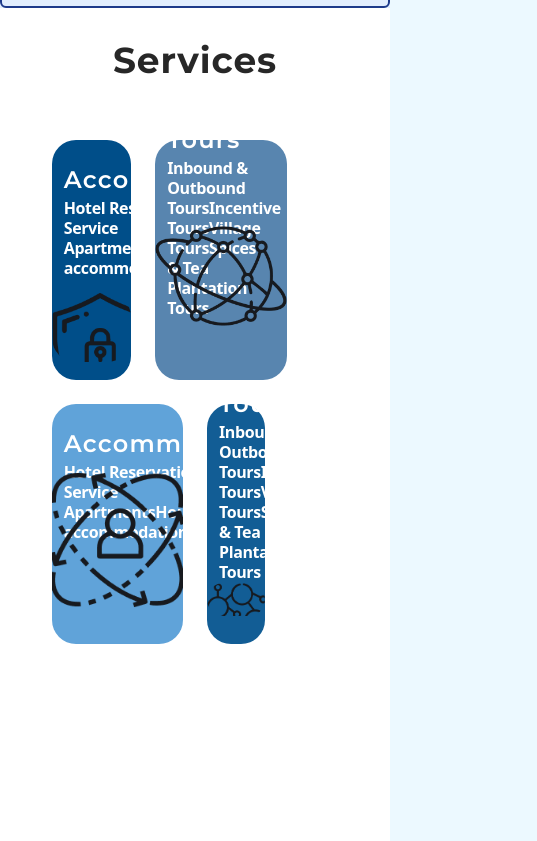
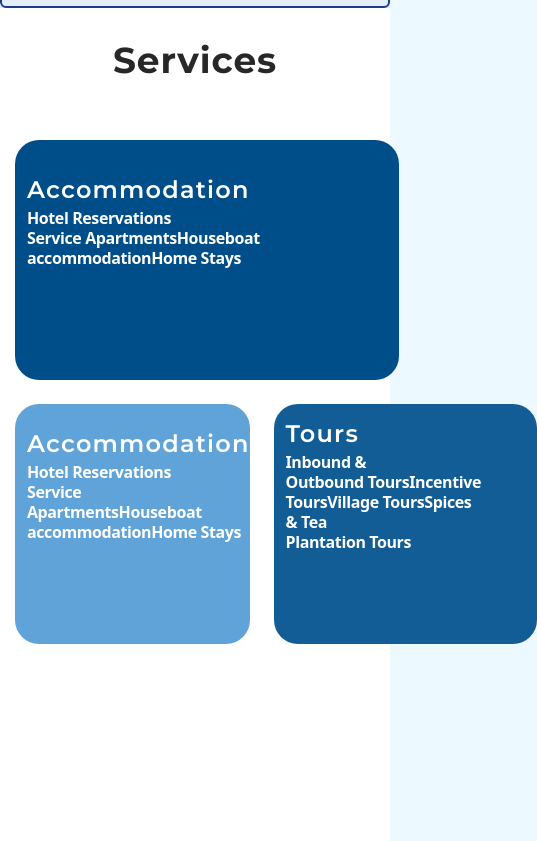
Before and after one commit to HafeefaPC/WorldAir, a React (Vite) app: page / in a window 390 px wide. Shown: the part 1558-2399 px from the top of the page, 537 px wide, since content can reach past the window. Built offline with nearby package versions, Linux system fonts and the light colour scheme.

Commit message:
responsivess little

```diff
--- a/src/components/about/aboutt.jsx
+++ b/src/components/about/aboutt.jsx
@@ -6,23 +6,9 @@ import flight from "../../assets/flight.png";
 import './ab.css'
 
 const Aboutt = () => {
-  const [isHovered, setIsHovered] = useState(false);
 
-  // Define the hover styles for the box
-  const hoverBoxStyles = {
-    translateX: isHovered ? -90 : 0,
-  };
 
-  // Define the hover styles for the travel image
-  const hoverTravelStyles = {
-    translateX: isHovered ? 90 : 0,
-  };
 
-  // Apply the spring animation for the box
-  const boxStyles = useSpring(hoverBoxStyles);
-
-  // Apply the spring animation for the travel image
-  const travelStyles = useSpring(hoverTravelStyles);
 
   return (
     <div className="bg-white w-full h-full flex flex-col items-center relative">
@@ -49,11 +35,7 @@ const Aboutt = () => {
       >
         <animated.div
           className="rounded-md border-2 border-blue-900 p-4 flex flex-col gap-5 items-center z-10 relative"
-          style={{
-            transform: boxStyles.translateX.interpolate(
-              (x) => `translateX(${x}px)`
-            ),
-          }}
+
         >
           <p className="text-xl text-center">
             Here we arrive as your trusted companion <br /> in the world of
@@ -68,17 +50,7 @@ const Aboutt = () => {
             Learn More
           </button>
         </animated.div>
-        {/* <animated.img
-          src={flight}
-          id='flight'
-          className="z-10 relative"
-          alt="Travel"
-          style={{
-            transform: travelStyles.translateX.interpolate(
-              (x) => `translateX(${x}px)`
-            ),
-          }}
-        /> */}
+
       </div>
     </div>
   );
--- a/src/pages/Home/home.jsx
+++ b/src/pages/Home/home.jsx
@@ -28,47 +28,47 @@ const Home = () => {
       <div className="bg-white w-full h-screen flex flex-col items-center ">
         <h1 className="text-4xl font-bold tracking-wide p-4 ">Services</h1>
         <div className="bg-white h-9"></div>
-        <div className="grid grid-cols-8 grid-rows-2 gap-4">
-          <div className=" col-start-2 col-span-2">
+        <div className="grid grid-cols-1 md:grid-cols-4 lg:grid-cols-8 sm:grid-rows-4 md:grid-rows-4 lg:grid-rows-2 gap-4">
+          <div className=" relative col-start-2 col-span-2">
             <Servicecard
-              style="flex justify-between gap-1/2 items-center rounded-3xl bg-[#004E89] h-60 w-[100%]"
+              style=" flex justify-between gap-1/2 items-center rounded-3xl bg-[#004E89] h-60 w-[100%]"
               name="Accommodation"
               img={img1}
-              imgstyle="absolute lg:ml-[14.9rem] mt-[8.4rem] sm:mr-[22rem] rounded-3xl"
+              imgstyle="absolute left-[66%] top-[55%] hidden  lg:block  rounded-3xl"
               para="Hotel Reservations Service ApartmentsHouseboat accommodationHome Stays"
             />
           </div>
-          <div className="col-span-3">
+          <div className="md:col-span-2  lg:col-span-3 md:col-start-2 sm:col-start-2 sm:col-span-2 ">
             <Servicecard
-              style="flex justify-between gap-1/2 items-center rounded-3xl bg-[#5885AF] h-60"
+              style="relative flex justify-between gap-1/2 items-center rounded-3xl bg-[#5885AF] h-60"
               name="Tours"
               img={img2}
-              imgstyle="absolute lg:ml-[19rem] mt-[2rem] sm:mr-[22rem] rounded-3xl"
+              imgstyle="absolute left-[55%] hidden lg:block   rounded-3xl"
               para="Inbound & Outbound ToursIncentive ToursVillage ToursSpices & Tea Plantation Tours"
             />
           </div>
-          <div className="col-start-2 col-span-3 row-start-2">
+          <div className="relative col-start-2  sm:col-start-2 md:col-start-2 lg:col-start-2 sm:col-span-2 md:col-span-2 lg:col-span-3 lg:row-start-2 ">
             <Servicecard
-              style="flex justify-between gap-1/2 items-center rounded-3xl bg-[#60A3D9] h-60 "
+              style=" flex justify-between gap-1/2 items-center rounded-3xl bg-[#60A3D9] h-60 "
               name="Accommodation"
               img={img3}
-              imgstyle="absolute lg:ml-[19rem] mt-[2rem] sm:mr-[22rem] rounded-3xl"
+              imgstyle="absolute left-[65%] hidden lg:block  rounded-3xl"
               para="Hotel Reservations Service ApartmentsHouseboat accommodationHome Stays"
             />
           </div>
-          <div className="col-start-5 col-span-">
+          <div className="lg:col-start-5 md:col-start-2 md:row-start-4 sm:row-start-4 sm:col-start-2 lg:row-start-2 ">
             <Servicecard
-              style="flex justify-between gap-1/2 items-center  w-[210%] rounded-3xl bg-[#125D95] h-60 "
+              style="relative flex justify-between gap-1/2 items-center  w-[210%] rounded-3xl bg-[#125D95] h-60 "
               name="Tours"
               img={img4}
-              imgstyle="absolute lg:ml-[12.5rem] mt-[9.4rem] sm:mr-[22rem] rounded-3xl"
+              imgstyle="absolute left-[56.5%] top-[62%] hidden lg:block   rounded-3xl"
               para="Inbound & Outbound ToursIncentive ToursVillage ToursSpices & Tea Plantation Tours"
             />
           </div>
         </div>
       </div>
       <div className="bg-white h-screen flex items-center overflow-x-auto p-4 space-x-4">
-        <div className="flex flex-col p-3 gap-2">
+        <div className="flex flex-col first-letter p-3 gap-2">
           <h1 className="text-4xl font-bold tracking-wide flex-grow">
             Packages
           </h1>
```
Also changed, not shown: src/components/Sevice/serviccarde.jsx (+10 -2 lines).
